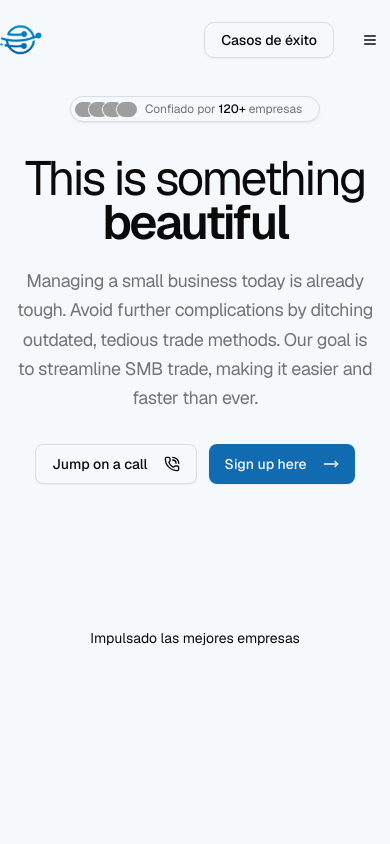
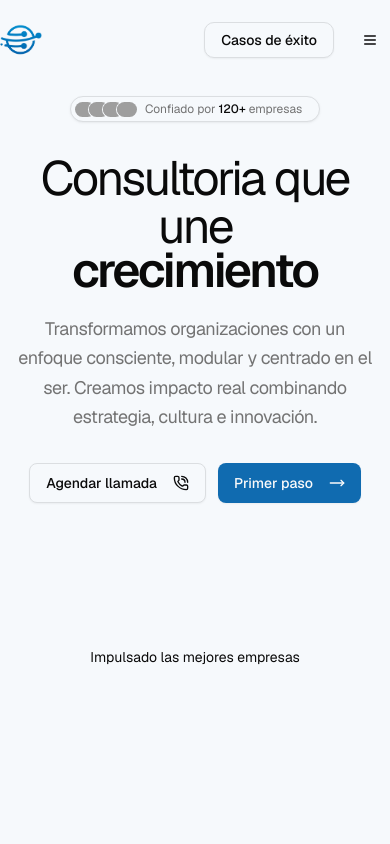
Before and after one commit to JuanPab10-DEV/smart-chain-web, a Next.js app: page / in a window 390 px wide. Shown: the top 844 px of the page. Built offline with nearby package versions, Linux system fonts and the light colour scheme; grey boxes are pictures that could not be loaded.

Commit message:
feat: enhance CTA and Hero components with updated backgrounds, text, and button labels for improved visual appeal and user experience

```diff
--- a/components/web/CTA.tsx
+++ b/components/web/CTA.tsx
@@ -1,11 +1,17 @@
-import { Badge } from "@/components/ui/badge";
 
 export const CTA = () => (
   <div id="cta" className="w-full py-20 lg:py-40">
     <div className="container mx-auto">
-      <div className="flex flex-col text-center bg-muted rounded-md p-4 lg:p-14 gap-8 items-center">
+      <div
+        className="flex flex-col text-center bg-muted rounded-md p-4 lg:p-14 gap-8 items-center relative"
+        style={{
+          backgroundImage: 'url(/cta-banner.svg)',
+          backgroundSize: 'cover',
+          backgroundPosition: 'center',
+          backgroundRepeat: 'no-repeat'
+        }}
+      >
         <div>
-          <Badge variant={'outline'}>Transformación guiada</Badge>
         </div>
         <div className="flex flex-col gap-2">
           <h3 className="text-3xl md:text-5xl tracking-tighter max-w-xl font-regular">
@@ -29,5 +35,11 @@ export const CTA = () => (
         </div>
       </div>
     </div>
+    <div
+      className="pointer-events-none absolute -top-16 left-0 w-full h-16 z-10"
+      style={{
+        background: "linear-gradient(to top, #000 0%, transparent 100%)"
+      }}
+    />
   </div>
 );
--- a/components/web/Hero.tsx
+++ b/components/web/Hero.tsx
@@ -12,7 +12,7 @@ import Image from "next/image";
 export const Hero = () => {
   const [titleNumber, setTitleNumber] = useState(0);
   const titles = useMemo(
-    () => ["amazing", "new", "wonderful", "beautiful", "smart"],
+    () => ["proposito", "tecnología", "personas", "crecimiento"],
     []
   );
 
@@ -36,7 +36,7 @@ export const Hero = () => {
           </div>
           <div className="flex gap-4 flex-col">
             <h1 className="text-5xl md:text-7xl max-w-2xl tracking-tighter text-center font-regular">
-              <span className="text-spektr-cyan-50">This is something</span>
+              <span className="text-spektr-cyan-50">Consultoria que une</span>
               <span className="relative flex w-full justify-center overflow-hidden text-center md:pb-4 md:pt-1">
                 &nbsp;
                 {titles.map((title, index) => (
@@ -64,18 +64,15 @@ export const Hero = () => {
             </h1>
 
             <p className="text-lg md:text-xl leading-relaxed tracking-tight text-muted-foreground max-w-2xl text-center">
-              Managing a small business today is already tough. Avoid further
-              complications by ditching outdated, tedious trade methods. Our
-              goal is to streamline SMB trade, making it easier and faster than
-              ever.
+            Transformamos organizaciones con un enfoque consciente, modular y centrado en el ser. Creamos impacto real combinando estrategia, cultura e innovación.
             </p>
           </div>
           <div className="flex flex-row gap-3">
             <Button size="lg" className="gap-4" variant="outline">
-              Jump on a call <PhoneCall className="w-4 h-4" />
+              Agendar llamada <PhoneCall className="w-4 h-4" />
             </Button>
             <Button size="lg" className="gap-4">
-              Sign up here <MoveRight className="w-4 h-4" />
+              Primer paso <MoveRight className="w-4 h-4" />
             </Button>
           </div>
         </div>
```
